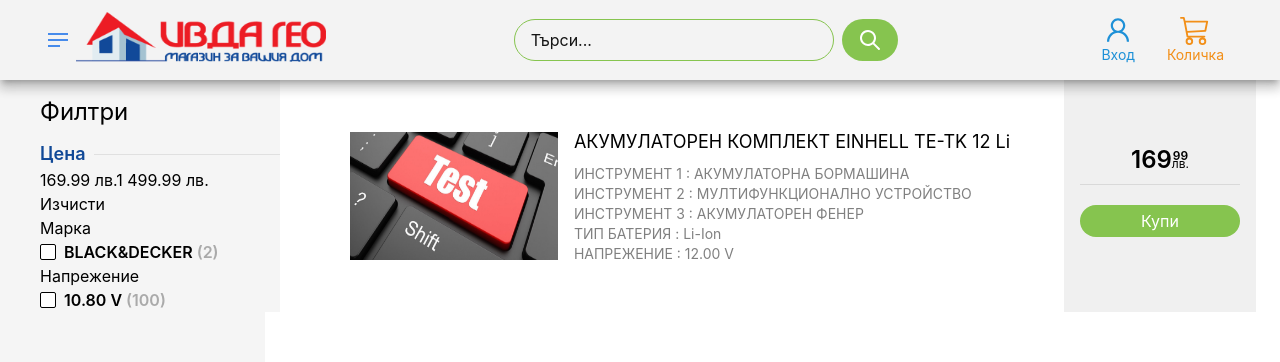
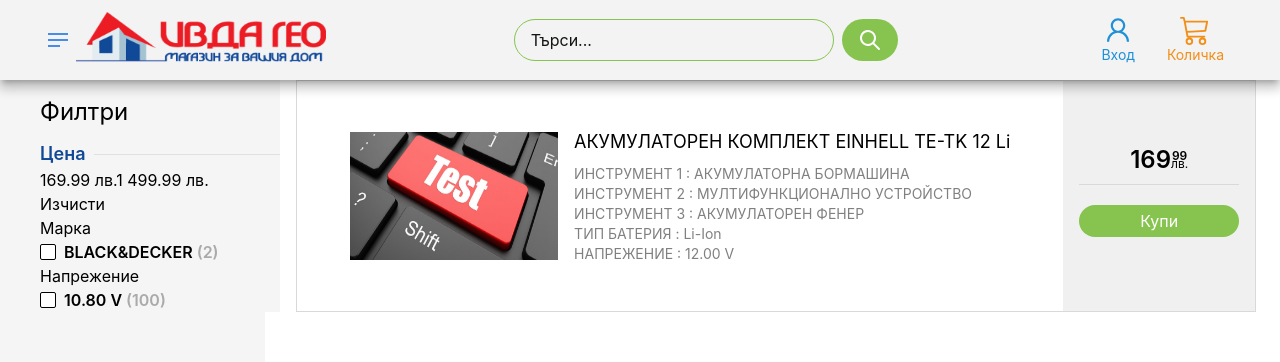
Before and after one commit to StroverIT/ivdaGeoNextApp, a Next.js app: page /products/1 in a window 1280 px wide. Shown: the top 362 px of the page. Built offline with nearby package versions, Linux system fonts and the light colour scheme.

Commit message:
adding border styling for every product

```diff
--- a/pages/products/[section].js
+++ b/pages/products/[section].js
@@ -64,7 +64,7 @@
               Сортирай по:
             </button>
           </div>
-          <section className="flex items-center w-full h-full">
+          <section className="flex items-center w-full h-full border border-gray">
             <div className="md:grid grid-cols-[80%20%] w-full h-full">
               <div className="items-center justify-center sm:flex">
                 <Link href={`/products${section}/someProduct`}>
```
